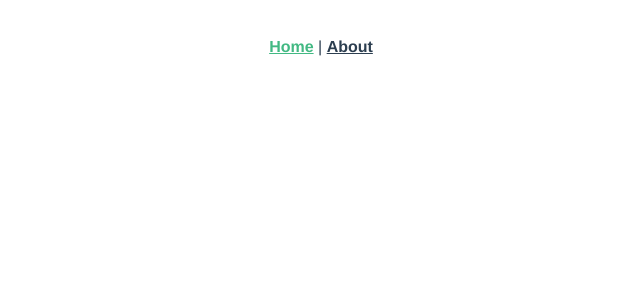
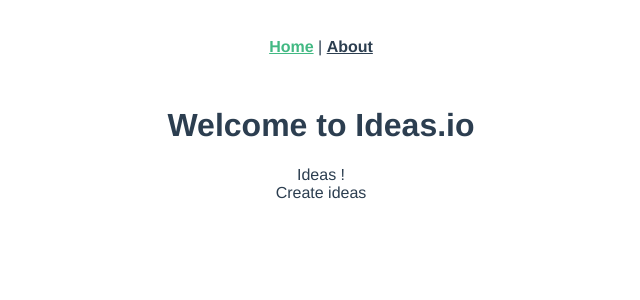
Before and after one commit to sandix34/Vuex-ideas, a Vue app: page / in a window 1280 px wide. Shown: the top 300 px of the page, without its empty margins (319-959 px from the left). Built offline with nearby package versions, Linux system fonts and the light colour scheme.

Commit message:
création des components

```diff
--- /dev/null
+++ b/src/components/IdeaCreate.vue
@@ -0,0 +1,15 @@
+<template>
+    <div>
+        Create ideas
+    </div>
+</template>
+
+<script>
+    export default {
+
+    }
+</script>
+
+<style lang="scss" scoped>
+
+</style>
--- /dev/null
+++ b/src/components/Ideas.vue
@@ -0,0 +1,15 @@
+<template>
+    <div>
+        Ideas !
+    </div>
+</template>
+
+<script>
+    export default {
+
+    }
+</script>
+
+<style lang="scss" scoped>
+
+</style>
--- a/src/views/Home.vue
+++ b/src/views/Home.vue
@@ -1,11 +1,20 @@
 <template>
   <div class="home">
+    <h1>Welcome to Ideas.io</h1>
+    <Ideas/>
+    <IdeaCreate/>
   </div>
 </template>
 
 <script>
+import Ideas from '@/components/Ideas' ;
+import IdeaCreate from '@/components/IdeaCreate';
 
 export default {
-  name: "home"
+  name: "home",
+  components: {
+    Ideas,
+    IdeaCreate,
+  },
 };
 </script>
```
